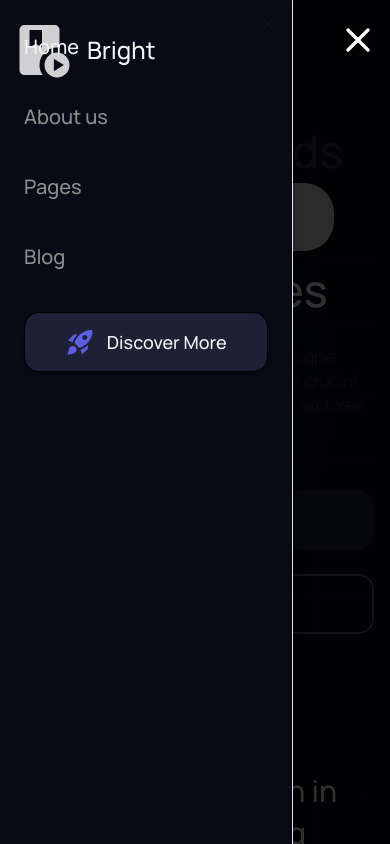
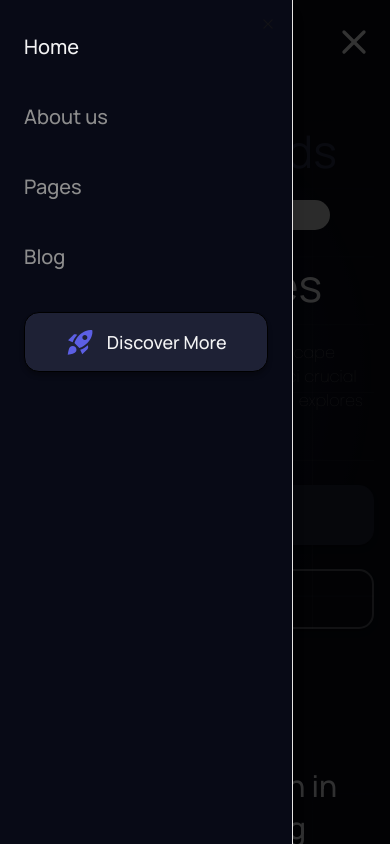
Before and after one commit to stephengade/bright-digital, a Next.js app: page / in a window 390 px wide. Both pictures are taken after a click on the element 358 px from the left and 40 px from the top of the page. Shown: the top 844 px of the page. Built offline with nearby package versions, Linux system fonts and the light colour scheme.

Commit message:
fixed responsiveness

```diff
--- a/src/components/Features/card.feature.tsx
+++ b/src/components/Features/card.feature.tsx
@@ -1,19 +1,24 @@
-import Image from 'next/image'
+import Image from "next/image";
 
 interface ICard {
   title: string;
-    image: string
-    description: string
+  image: string;
+  description: string;
 }
 
-
-export const FeatureCard = ({title, image, description}: ICard) => {
+export const FeatureCard = ({ title, image, description }: ICard) => {
   return (
     <div className="">
       <div className="relative">
-            <Image src={image} alt={title}  width={1000} height={500} className="w-full"/>
+        <Image
+          src={image}
+          alt={title}
+          width={1000}
+          height={500}
+          className="w-[90%] md:w-full"
+        />
         <svg
-            className="absolute right-0 bottom-0 cursor-pointer  transition animate-spin hover:animate-none"
+          className="absolute right-[10%] md:right-0 bottom-0 cursor-pointer  transition animate-spin hover:animate-none"
           xmlns="http://www.w3.org/2000/svg"
           width="50"
           height="50"
@@ -26,13 +31,13 @@ export const FeatureCard = ({title, image, description}: ICard) => {
             fill="#F3F3F4"
           />
         </svg>
-
       </div>
 
-
-            <h3 className="title text-[#F3F3F4] font-[500] text-[22px] mt-7 mb-5 flex items-start">{title}</h3>
+      <h3 className="title text-[#F3F3F4] font-[500] text-[22px] mt-7 mb-5 flex items-start">
+        {title}
+      </h3>
 
       <p className="text-sm font-poppins text-[#787878]">{description}</p>
     </div>
-    )
-}
+  );
+};
--- a/src/components/Features/index.feature.tsx
+++ b/src/components/Features/index.feature.tsx
@@ -96,17 +96,17 @@ export const FeatureIndex = () => {
       }}
       className="font-manrope mt-24 relative z-100 grid md:gap-[10%] items-center"
     >
-      <div className="flex font-manrope flex-row justify-between items-end">
+      <div className="flex flex-row justify-between items-end">
         <TriggeredTitle>
           <motion.h2
             variants={containerVariants}
             initial="hidden"
             animate="visible"
-            className="text-[30px] md:text-[45px] md:flex font-[500] flex-row md:flex-col flex-wrap leading-[140%]"
+            className="text-[30px] text-center md:text-[45px] md:flex flex-row md:flex-col justify-center items-center flex-wrap leading-[140%]"
           >
             <span className="text-[#F3F3F4] inline-flex items-center gap-2 flex-wrap">
               Beyond
-              <span className="inline-block bg-[#D9D9D9] rounded-[30px] w-[175px] h-[48px]"></span>{" "}
+              <span className="inline-block bg-[#D9D9D9] rounded-[30px] w-[175px] h-[30px] md:h-[48px]"></span>{" "}
               Compres Brand
             </span>
             <span className="hidden md:flex flex-row">
--- a/src/components/Footer/index.footer.tsx
+++ b/src/components/Footer/index.footer.tsx
@@ -13,7 +13,7 @@ export const FooterIndex = () => {
   return (
     <footer className=" pt-[200px] pb-[70px]">
       <div className="text-[#787878] h-[1px] bg-[#787878]" />
-      <div className="w-full radial_bg py-12 lg:py-24 flex flex-col md:flex-row justify-between">
+      <div className="w-full md:radial_bg py-12 lg:py-24 flex flex-col md:flex-row justify-between">
         <div className="w-4/4 md:w-2/4 lg:w-1/4">
           <MainLogo />
           <p className="about_brand mt-5 text-sm font-poppins text-[#787878] ">
--- a/src/components/Hero/home-hero.tsx
+++ b/src/components/Hero/home-hero.tsx
@@ -36,7 +36,7 @@ export const HomeHero = () => {
             variants={containerVariants}
             initial="hidden"
             animate="visible"
-            className="text-[45px] md:text-[60px] lg:text-[72px] font-[500] md:flex flex-row md:flex-col flex-wrap leading-[140%]"
+            className="text-[45px] md:text-[60px] lg:text-[72px] font-[400] md:font-[500] md:flex flex-row md:flex-col flex-wrap leading-[140%]"
           >
             <span className="flex flex-row">
               {title.split("").map((letter, index) => (
@@ -51,7 +51,7 @@ export const HomeHero = () => {
             </span>
             <span className="text-[#F3F3F4] inline-flex items-center gap-2 flex-wrap">
               Digital{" "}
-              <span className="inline-block bg-[#D9D9D9] rounded-[30px] w-[175px] h-[68px]"></span>{" "}
+              <span className="inline-block bg-[#D9D9D9] rounded-[30px] w-[175px] h-[30px] md:h-[68px]"></span>{" "}
               Age <span className="md:hidden text-[#F3F3F4]">Strategies</span>
             </span>
 
--- a/src/components/bright-components/animate-title.tsx
+++ b/src/components/bright-components/animate-title.tsx
@@ -24,7 +24,7 @@ export const TriggeredTitle = ({children, className}: any) => {
       variants={variants}
       initial="hidden"
       animate={inView ? "visible" : "hidden"} // Triggers animation based on `inView`
-      className={cn("font-bold text-center py-10", className)}
+      className={cn("py-10", className)}
     >
      {children}
     </motion.div>
--- a/src/components/navigations/mobile.navigation.tsx
+++ b/src/components/navigations/mobile.navigation.tsx
@@ -26,10 +26,10 @@ export const MobileNavMenu = () => {
       open={isOpen}
       onOpenChange={setIsOpen}
       triggerDrawer={
-        <span className="flex items-left lg:hidden text-white">
+        <span className="flex items-center lg:hidden">
          {isOpen ?
-          <X className="text-white w-10 h-10" /> :
-          <Menu className="text-white w-10 h-10" />
+           <X className="text-white font-light w-10 h-10" /> :
+          <Menu className="text-white font-light w-10 h-10" />
         }
         </span>
       }
--- a/src/components/navigations/navigation-bar.tsx
+++ b/src/components/navigations/navigation-bar.tsx
@@ -7,6 +7,8 @@ import Link from "next/link";
 import { usePathname } from "next/navigation";
 import { cn } from "@/lib/utils";
 import { MobileNavMenu } from "./mobile.navigation";
+import { useEffect, useState } from "react";
+import { motion } from "framer-motion";
 
 export const RocketIcon = (
   <svg
@@ -38,9 +40,32 @@ export const RocketIcon = (
 export const NavigationBar = () => {
   const pathname = usePathname();
 
+  const [isScrolled, setIsScrolled] = useState(false);
+
+  // Detect scroll position
+  useEffect(() => {
+    const handleScroll = () => {
+      setIsScrolled(window.scrollY > 50); // Change state if scrolled more than 50px
+    };
+    window.addEventListener("scroll", handleScroll);
+
+    return () => window.removeEventListener("scroll", handleScroll);
+  }, []);
+
+  // Variants for the animation
+  const navbarVariants = {
+    transparent: { backgroundColor: "rgba(255, 255, 255, 0)", transition: { duration: 0.5 } },
+    colored: { backgroundColor: "#1E2135", transition: { duration: 0.5 } },
+  };
+
+
   return (
-    <nav className="fixed w-full z-[100]">
-      <div className="nav pt-5 md:pt-[37px] w-full max-w-[1520px] mx-auto flex flex-row flex-shrink-0 items-center justify-between px-3 md:px-8 lg:px-12">
+    <motion.nav
+    className="fixed w-screen z-100"
+    variants={navbarVariants}
+    animate={isScrolled ? "colored" : "transparent"}
+     >
+      <div className="nav w-screen overflow-hidden max-w-[1520px] mx-auto flex flex-row flex-shrink-0 items-center justify-between py-3 md:py-[20px] px-4 md:px-8 lg:px-12">
         <div className="brand__logo select-none">
           <MainLogo />
         </div>
@@ -64,10 +89,10 @@ export const NavigationBar = () => {
           <PrimaryButton>{RocketIcon} Discover More</PrimaryButton>
         </div>
 
-        <div className="mobile__nav__bar__trigger self-start lg:hidden">
+        <div className="mobile__nav__bar__trigger lg:hidden">
           <MobileNavMenu />
         </div>
       </div>
-    </nav>
+    </motion.nav>
   );
 };
```
Lines whose indentation alone changed are shown as unchanged.
